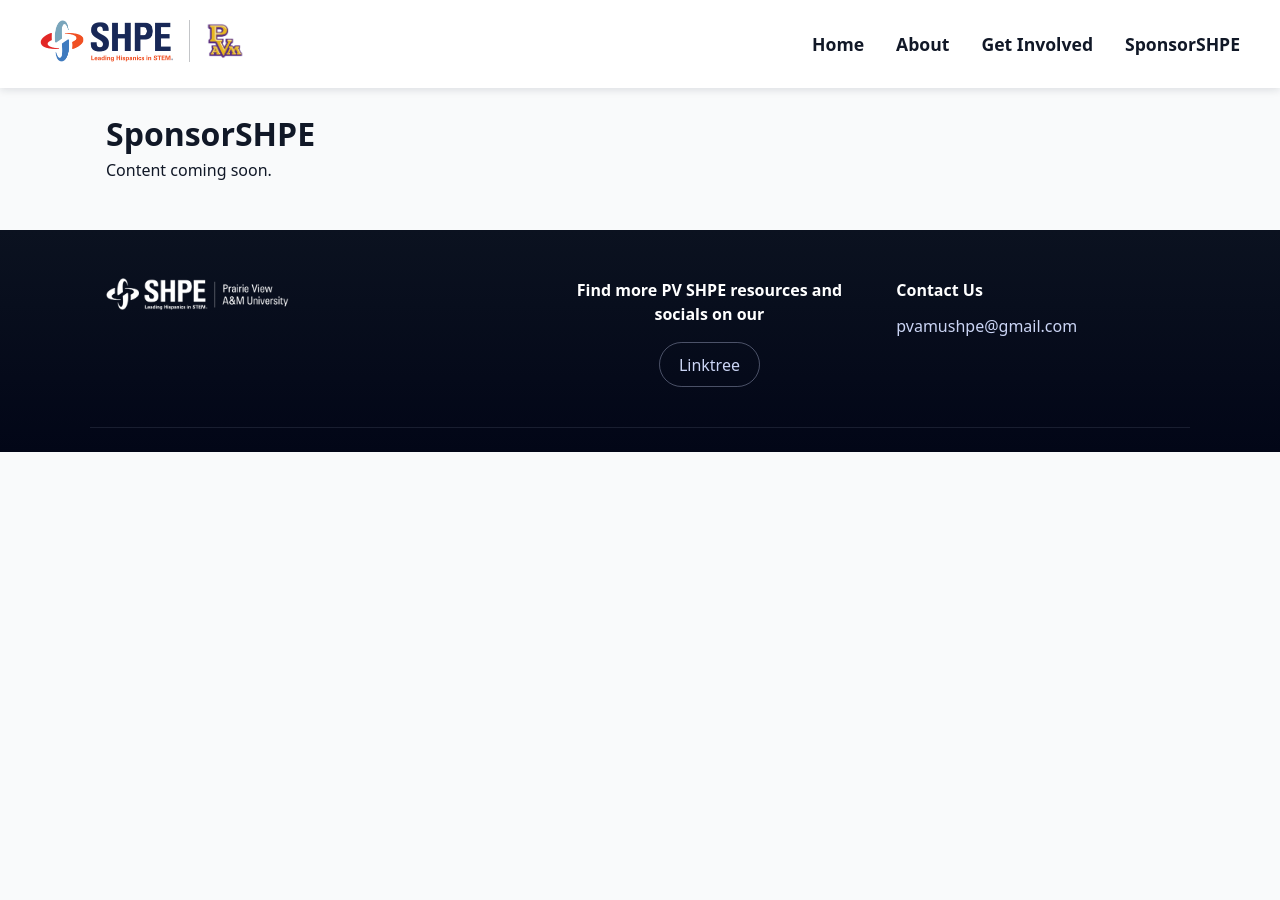
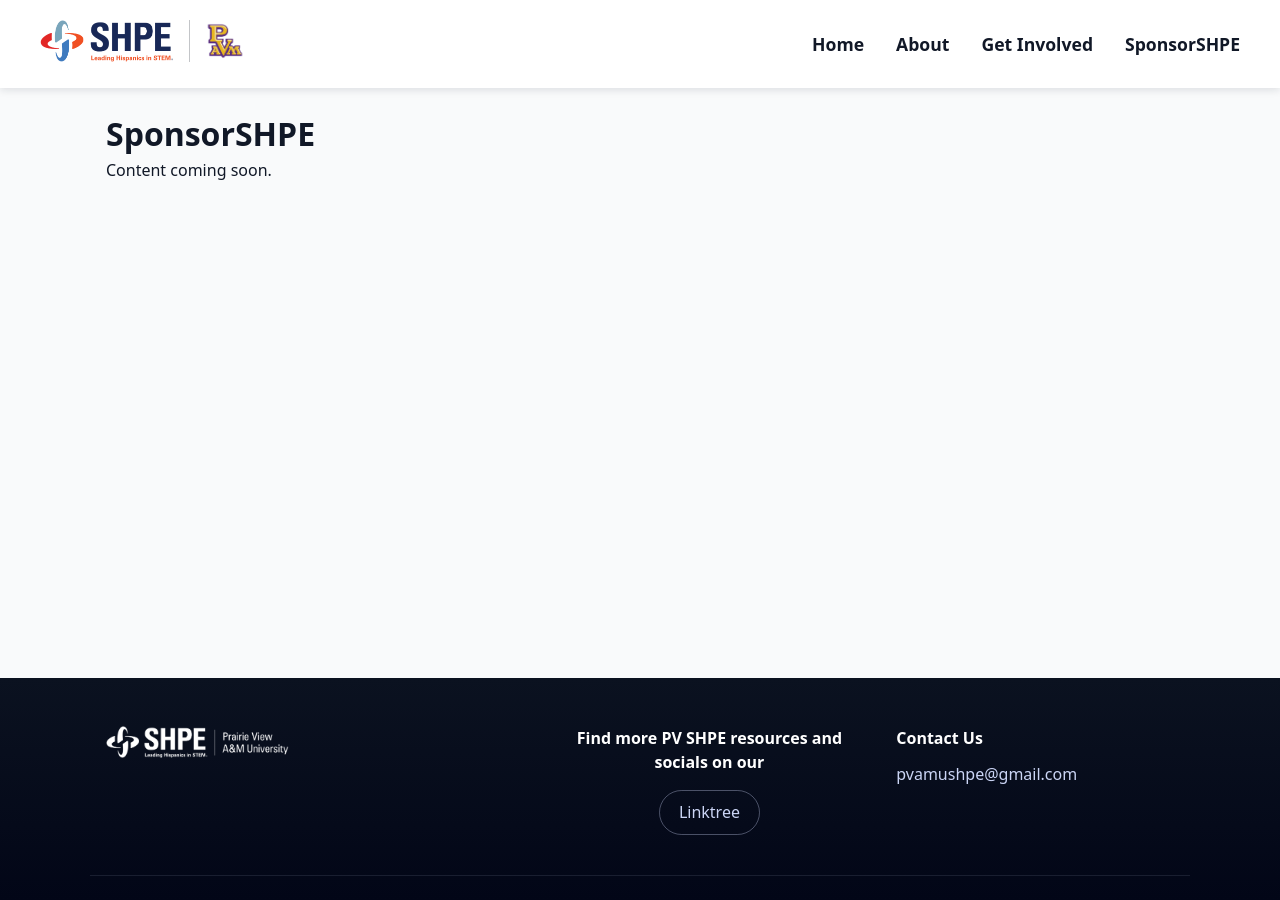
Before and after one commit to NestorYandel/pvamu-shpe-website, a Jekyll site: the page built from sponsorshpe.md, in a window 1280 px wide. Built offline with Jekyll 4.4.1, drawn with Linux system fonts in a browser that asks for light colours.

Commit message:
Implemented sticky footer

```diff
--- a/_layouts/default.html
+++ b/_layouts/default.html
@@ -14,7 +14,7 @@
     <link rel="stylesheet" href="{{ '/assets/css/custom.css' | relative_url }}">
   </head>
   <body class="{% if page.hero %}home-page{% endif %}">
-
+    <div class="site-shell">
       <!-- HEADER / NAV -->
       <header id="site-header" class="site-header">
       <div class="nav-bar">
@@ -105,6 +105,7 @@
 
 
   </footer>
+    </div>
 
     <script src="{{ '/assets/js/main.js' | relative_url }}"></script>
   </body>
--- a/assets/css/custom.css
+++ b/assets/css/custom.css
@@ -5,11 +5,26 @@
   padding: 0;
 }
 
+html,
+body {
+  height: 100%;
+}
+
 body {
   font-family: system-ui, -apple-system, BlinkMacSystemFont, "Segoe UI", sans-serif;
   line-height: 1.5;
   color: #111827;
   background: #f9fafb;
+}
+
+.site-shell {
+  min-height: 100vh;
+  display: flex;
+  flex-direction: column;
+}
+
+.site-shell > .page-content {
+  flex: 1;
 }
 
 /* Container for centered page content */
```
Lines whose indentation alone changed are shown as unchanged.
